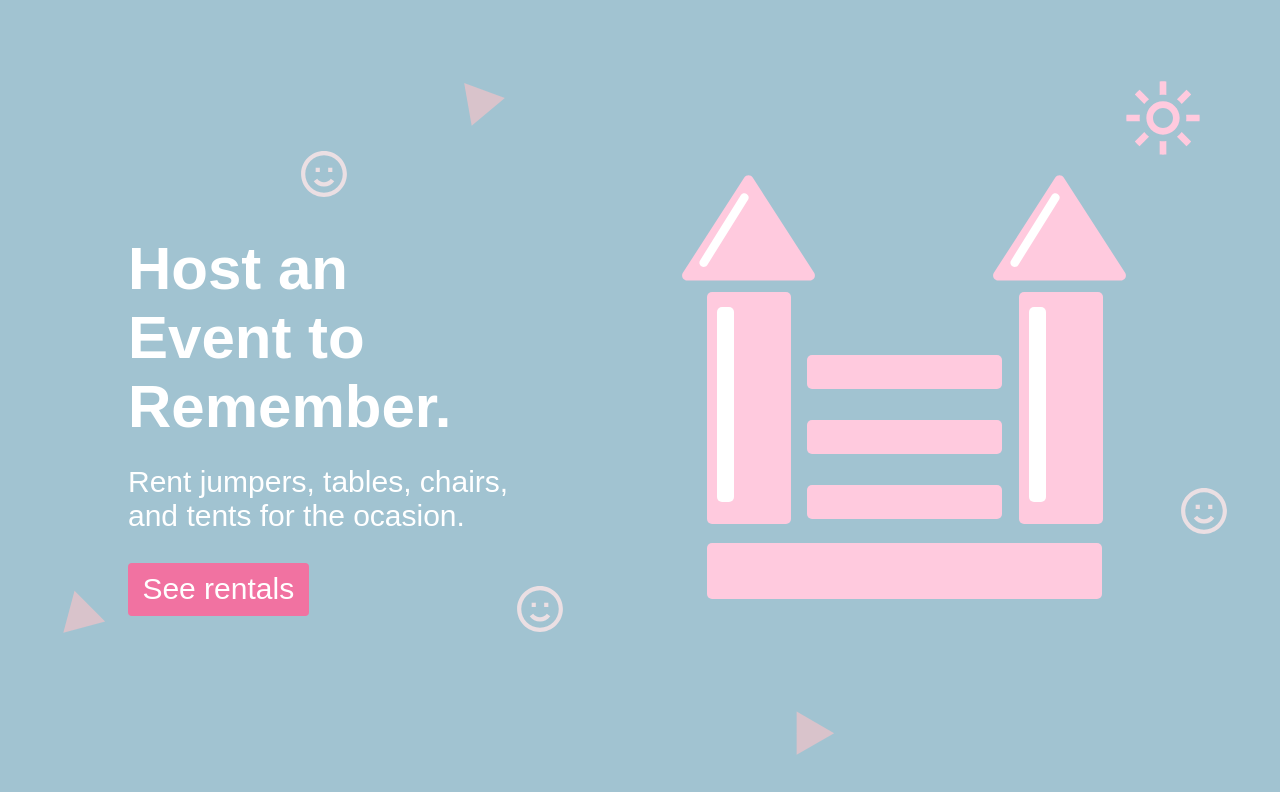
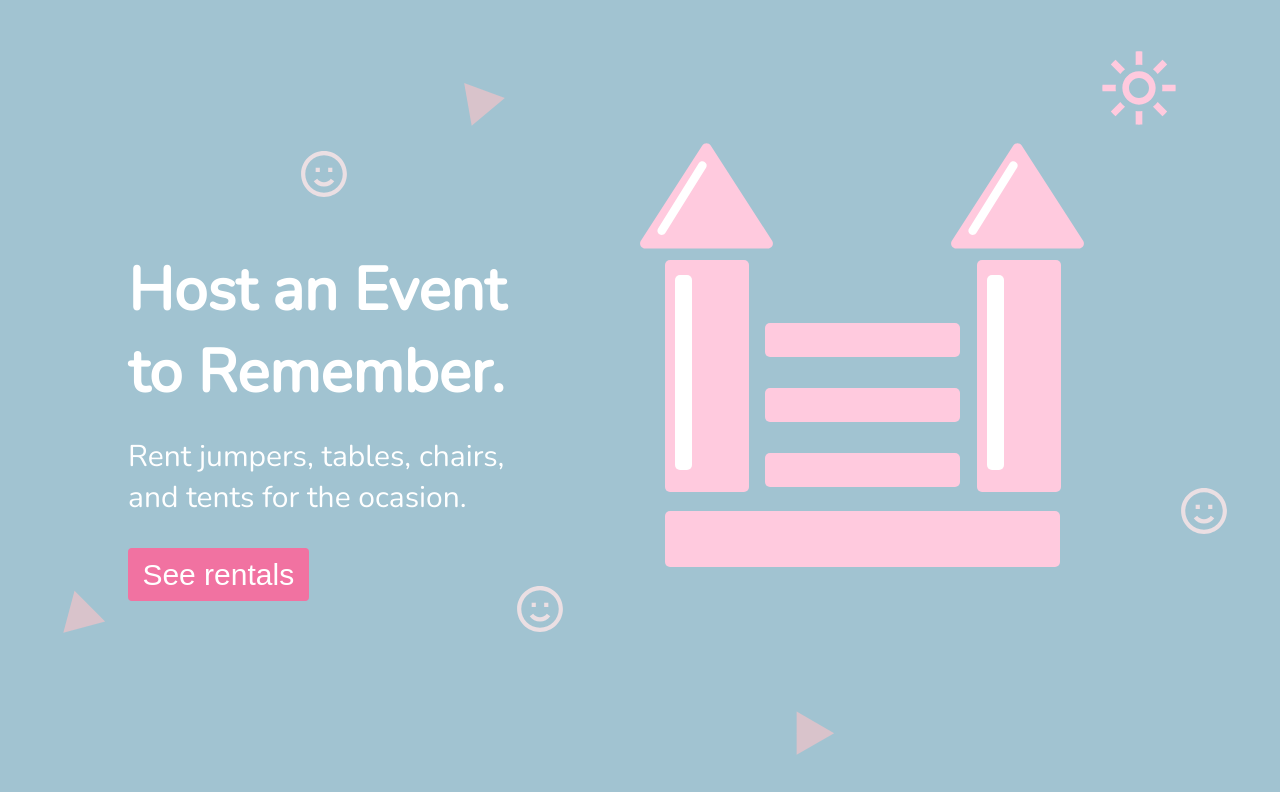
Before and after one commit to alopez96/brendas-react, a React (Create React App) app: page / in a window 1280 px wide. Shown: the top 792 px of the page. Built offline with nearby package versions, Linux system fonts and the light colour scheme.

Commit message:
hero updated

```diff
--- a/public/index.html
+++ b/public/index.html
@@ -5,13 +5,11 @@
     <link rel="icon" href="%PUBLIC_URL%/favicon.ico" />
     <meta name="viewport" content="width=device-width, initial-scale=1" />
     <meta name="theme-color" content="#000000" />
-    <meta
-      name="description"
-      content="Web site created using create-react-app"
-    />
+    <meta      name="description" content="Web site created using create-react-app"/>
     <link rel="apple-touch-icon" href="logo192.png" />
+    <link rel="manifest" href="%PUBLIC_URL%/manifest.json" />
 
-    <link rel="manifest" href="%PUBLIC_URL%/manifest.json" />
+    <link href="https://fonts.googleapis.com/css?family=Nunito&display=swap" rel="stylesheet">
 
     <title>Brendas Jumpies</title>
   </head>
--- a/src/App.css
+++ b/src/App.css
@@ -31,7 +31,6 @@
     width: 25rem;
 }
 
-/* cta */
 .cta-btn{
     background-color: #F172A1;
     font-size: 30px;
@@ -40,3 +39,7 @@
     border-radius: 0.25rem;
     border: none;
 }
+
+.hero-jumpie{
+    margin-top: 3rem;
+}
--- a/src/components/Hero.js
+++ b/src/components/Hero.js
@@ -1,6 +1,7 @@
 import React from 'react';
 import './../App.css';
 import Cta from './Cta';
+import jumpie from './../svg/jumpie.svg';
 
 function Hero() {
 
@@ -14,6 +15,7 @@ function Hero() {
           <p>{subHeader}</p>
           <Cta/>
         </div>
+        <img className="hero-jumpie" src={jumpie}></img>
       </div>
     );
 
```
Also changed, not shown: src/svg/hero.svg, src/svg/jumpie.svg (added).
